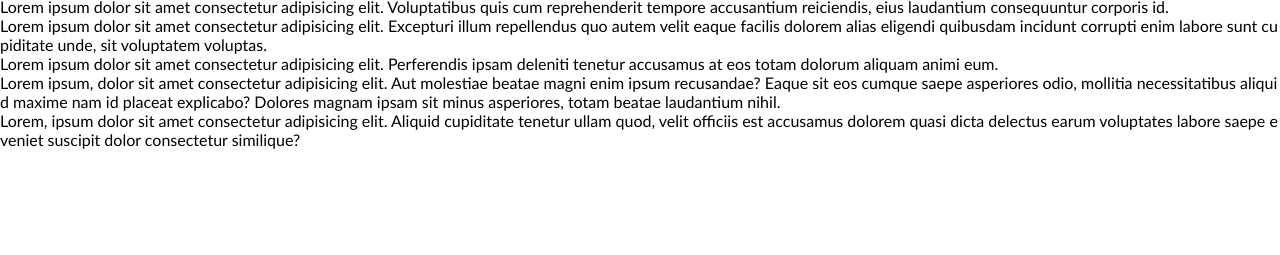
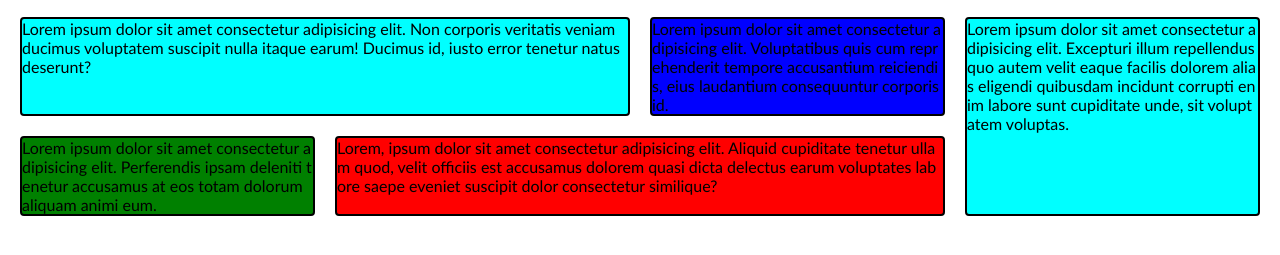
Before and after one commit to igoris12/commandLineTest, a plain HTML site: page index.html in a window 1280 px wide. Shown: the part 71-326 px from the top of the page. Drawn offline with Linux system fonts and the light colour scheme.

Commit message:
lyout done by the first way

```diff
--- a/index.html
+++ b/index.html
@@ -13,10 +13,10 @@
     <h1>Commad line.</h1>
     <h2>Test went great all done</h2>
     <ul class="grid-box">
+        <li>Lorem ipsum dolor sit amet consectetur adipisicing elit. Non corporis veritatis veniam ducimus voluptatem suscipit nulla itaque earum! Ducimus id, iusto error tenetur natus deserunt?</li>
         <li>Lorem ipsum dolor sit amet consectetur adipisicing elit. Voluptatibus quis cum reprehenderit tempore accusantium reiciendis, eius laudantium consequuntur corporis id.</li>
         <li>Lorem ipsum dolor sit amet consectetur adipisicing elit. Excepturi illum repellendus quo autem velit eaque facilis dolorem alias eligendi quibusdam incidunt corrupti enim labore sunt cupiditate unde, sit voluptatem voluptas.</li>
         <li>Lorem ipsum dolor sit amet consectetur adipisicing elit. Perferendis ipsam deleniti tenetur accusamus at eos totam dolorum aliquam animi eum.</li>
-        <li>Lorem ipsum, dolor sit amet consectetur adipisicing elit. Aut molestiae beatae magni enim ipsum recusandae? Eaque sit eos cumque saepe asperiores odio, mollitia necessitatibus aliquid maxime nam id placeat explicabo? Dolores magnam ipsam sit minus asperiores, totam beatae laudantium nihil.</li>
         <li>Lorem, ipsum dolor sit amet consectetur adipisicing elit. Aliquid cupiditate tenetur ullam quod, velit officiis est accusamus dolorem quasi dicta delectus earum voluptates labore saepe eveniet suscipit dolor consectetur similique?</li>
     </ul>
 </body>
--- a/style.css
+++ b/style.css
@@ -7,3 +7,81 @@ body * {
     font-family: 'Gill Sans', 'Gill Sans MT', Calibri, 'Trebuchet MS', sans-serif;
     word-break: break-all;
 }
+.grid-box {
+    width: 100%;
+    display: grid;
+    gap: 20px;
+    grid-template-columns: repeat(1, 1fr);
+    padding: 20px;
+
+}
+
+.grid-box li {
+    border: 2px solid black;
+    border-radius: 4px;
+    list-style: none;
+}
+
+.grid-box :nth-child(1) {
+    background-color: aqua;
+
+}
+
+.grid-box :nth-child(2) {
+    background-color: blue;
+}
+
+.grid-box :nth-child(3) {
+    background-color: aqua;
+
+}
+
+.grid-box :nth-child(4) {
+    background-color: green;
+}
+
+.grid-box :nth-child(5) {
+    background-color: red;
+
+}
+
+
+
+@media (min-width: 500px) {
+.grid-box {
+        width: 100%;
+        display: grid;
+        gap: 20px;
+        grid-template-columns: repeat(4, 1fr);
+        padding: 20px;
+
+    }
+
+    .grid-box :nth-child(1) {
+        background-color: aqua;
+        grid-column-start: 1;
+        grid-column-end: 3;
+    }
+
+    .grid-box :nth-child(2) {
+        background-color: blue;
+    }
+
+    .grid-box :nth-child(3) {
+        background-color: aqua;
+        grid-column-start: 4;
+        grid-column-end: 4;
+        grid-row-start: 1;
+        grid-row-end: 3;
+    }
+
+    .grid-box :nth-child(4) {
+        background-color: green;
+    }
+
+    .grid-box :nth-child(5) {
+        background-color: red;
+        grid-column-start: 2;
+        grid-column-end: 4;
+    }
+}
```
